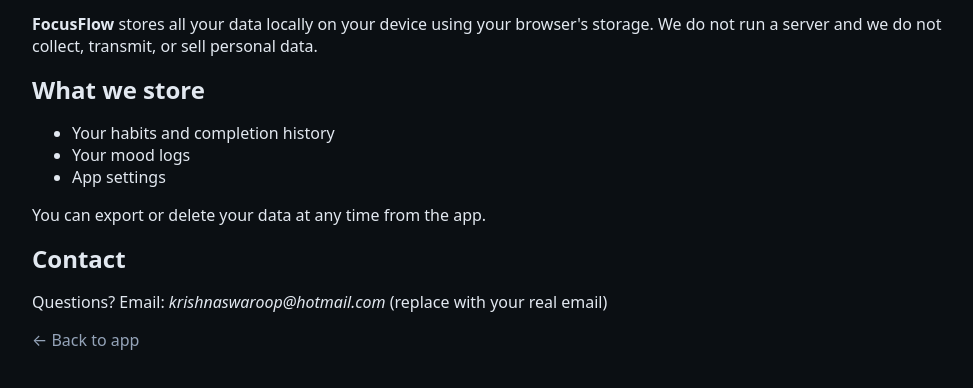
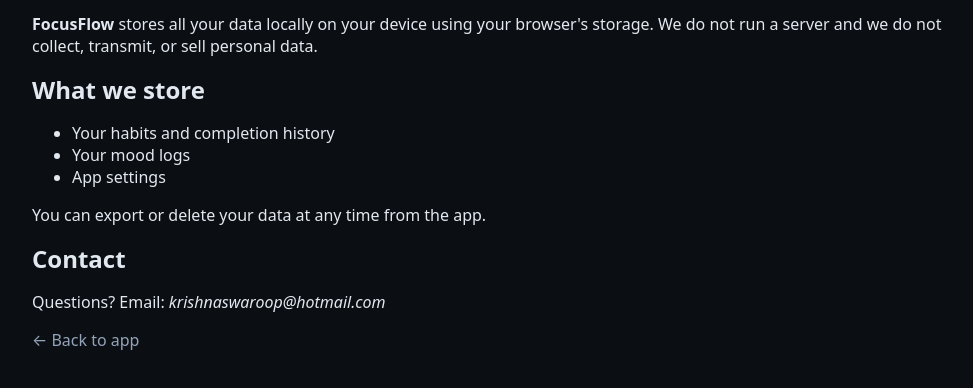
Before and after one commit to swaroop4646-alt/focusflow-pwa, a plain HTML site: page privacy.html in a window 1280 px wide. Shown: the part 100-488 px from the top of the page, without its empty margins (134-1107 px from the left). Drawn offline with Linux system fonts and the light colour scheme.

Commit message:
Update privacy.html

```diff
--- a/privacy.html
+++ b/privacy.html
@@ -13,7 +13,7 @@
   </ul>
   <p>You can export or delete your data at any time from the app.</p>
   <h2>Contact</h2>
-  <p>Questions? Email: <em>krishnaswaroop@hotmail.com</em> (replace with your real email)</p>
+  <p>Questions? Email: <em>krishnaswaroop@hotmail.com</em> </p>
   <p><a href="index.html">← Back to app</a></p>
 </body>
 </html>
```
